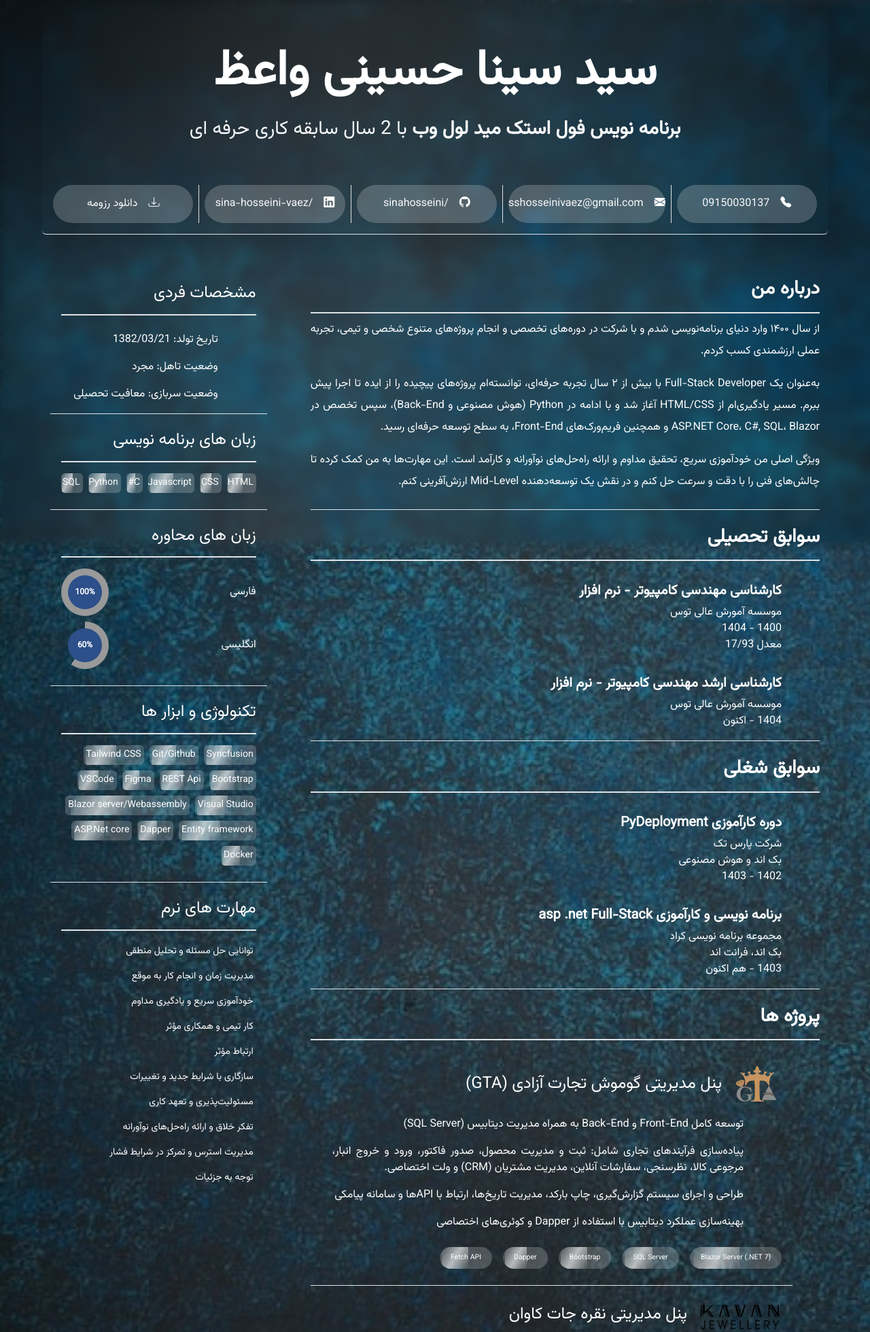
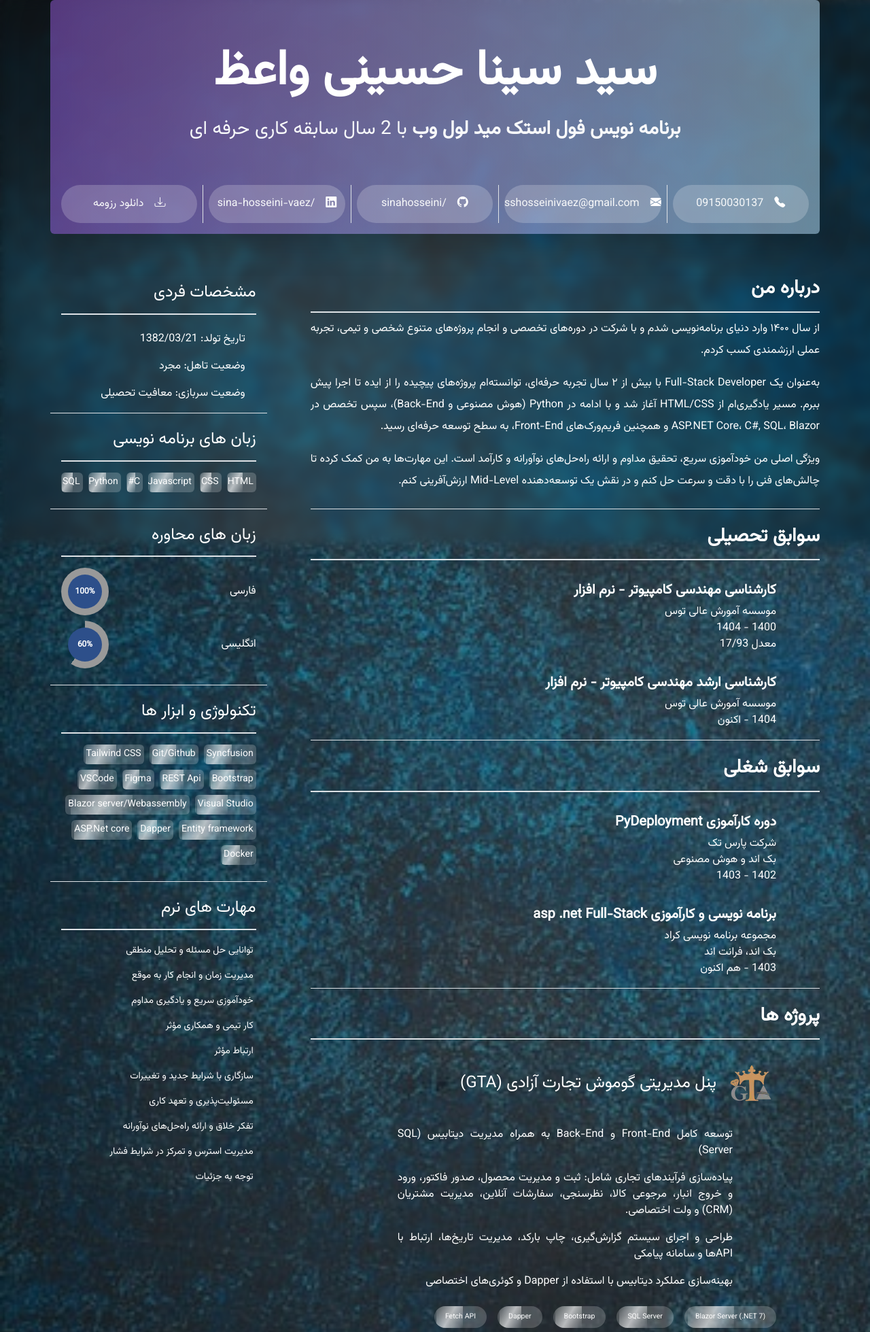
Before and after one commit to SinaHosseini/PersonaWeb, a Flask app: page / in a window 1280 px wide. Shown: the top 1959 px of the page at 68% size. Run offline with Flask 3, Linux system fonts and the light colour scheme.

Commit message:
fix spacing

```diff
--- a/static/style/style.css
+++ b/static/style/style.css
@@ -28,6 +28,10 @@ body::before {
     background-repeat: no-repeat;
     filter: blur(8px);
     z-index: -1;
+}
+
+.card.border-0.shadow-lg.text-white {
+    background: linear-gradient(90deg,rgba(155, 93, 224, 0.5) 0%, rgba(187, 225, 250, 0.51) 100%);
 }
 
 .card-contact {
--- a/templates/index.html
+++ b/templates/index.html
@@ -1,7 +1,7 @@
 {% extends 'layout.html' %}
 
 {% block content %}
-<div class="card border-0 border-bottom shadow-lg row bg-transparent text-white">
+<div class="card border-0 shadow-lg text-white">
     <div class="card-body mt-5 text-center">
         <h1 class="display-2 fw-bold">
             سید سینا حسینی واعظ
@@ -57,7 +57,7 @@
         <div class="border-bottom border-2 pb-2">
             <h4>مشخصات فردی</h4>
         </div>
-        <ul class="list-group list-group-flush">
+        <ul class="list-group list-group-flush px-0">
             <li class="list-group-item bg-transparent text-white mt-3 border-0">
                 تاریخ تولد: 1382/03/21
             </li>
@@ -74,7 +74,9 @@
             <h3 class="fw-bold pb-3 border-bottom border-2">
                 درباره من
             </h3>
-            <p class="lh-lg">از سال ۱۴۰۰ وارد دنیای برنامه‌نویسی شدم و با شرکت در دوره‌های تخصصی و انجام پروژه‌های متنوع
+            <div class="px-3 px-md-0">
+                <p class="lh-lg">از سال ۱۴۰۰ وارد دنیای برنامه‌نویسی شدم و با شرکت در دوره‌های تخصصی و انجام پروژه‌های
+                    متنوع
                     شخصی و تیمی، تجربه عملی ارزشمندی کسب کردم.
                 </p>
                 <p class="lh-lg">
@@ -84,16 +86,18 @@
                     حرفه‌ای رسید.
                 </p>
                 <p class="lh-lg">
-                ویژگی اصلی من خودآموزی سریع، تحقیق مداوم و ارائه راه‌حل‌های نوآورانه و کارآمد است. این مهارت‌ها به من
+                    ویژگی اصلی من خودآموزی سریع، تحقیق مداوم و ارائه راه‌حل‌های نوآورانه و کارآمد است. این مهارت‌ها به
+                    من
                     کمک کرده تا چالش‌های فنی را با دقت و سرعت حل کنم و در نقش یک توسعه‌دهنده Mid-Level ارزش‌آفرینی کنم.
                 </p>
+            </div>
         </div>
 
         <div class="mt-4 border-bottom pb-2">
             <h3 class="fw-bold pb-3 border-bottom border-2">
                 سوابق تحصیلی
             </h3>
-            <ul class="list-group list-group-flush">
+            <ul class="list-group list-group-flush px-3 px-md-5">
                 <li class="list-group-item bg-transparent text-white border-0 mt-3">
                     <h5 class="fw-bold">کارشناسی مهندسی کامپیوتر - نرم افزار</h5>
                     <p class="mb-0">موسسه آمورش عالی توس</p>
@@ -112,7 +116,7 @@
             <h3 class="fw-bold pb-3 border-bottom border-2">
                 سوابق شغلی
             </h3>
-            <ul class="list-group list-group-flush">
+            <ul class="list-group list-group-flush px-3 px-md-5">
                 <li class="list-group-item bg-transparent text-white border-0 mt-3">
                     <h5 class="fw-bold">دوره کارآموزی PyDeployment</h5>
                     <p class="mb-0">شرکت پارس تک</p>
@@ -132,14 +136,14 @@
             <h3 class="fw-bold pb-3 border-bottom border-2">
                 پروژه ها
             </h3>
-            <ul class="list-group list-group-flush">
+            <ul class="list-group list-group-flush px-3 px-md-5">
                 <li class="list-group-item bg-transparent text-white mt-3">
                     <div class="d-flex flex-column flex-md-row align-items-center gap-3">
                         <img src="../static/images/GTA.webp" alt="gta logo"
                             class="img-thumbnail bg-transparent border-0">
                         <h4 class="text-nowrap">پنل مدیریتی گوموش تجارت آزادی (GTA)</h4>
                     </div>
-                    <ul class="list-group list-group-flush text-justify">
+                    <ul class="list-group list-group-flush text-justify mt-3 px-0 px-md-5">
                         <li class="list-group-item bg-transparent text-white border-0">
                             توسعه کامل Front-End و Back-End به همراه مدیریت دیتابیس (SQL Server)
                         </li>
@@ -173,12 +177,12 @@
                     </div>
                 </li>
                 <li class="list-group-item bg-transparent text-white mt-3">
-                    <div class="d-flex flex-column flex-md-row  align-items-center gap-3">
+                    <div class="d-flex flex-column flex-md-row align-items-center gap-3">
                         <img src="../static/images/kavan.png" alt="kavan logo"
                             class="img-thumbnail bg-transparent border-0">
                         <h4 class="text-nowrap">پنل مدیریتی نقره جات کاوان</h4>
                     </div>
-                    <ul class="list-group list-group-flush text-justify">
+                    <ul class="list-group list-group-flush text-justify mt-3 px-0 px-md-5">
                         <li class="list-group-item bg-transparent text-white border-0">
                             توسعه کامل Front-End و Back-End به همراه مدیریت دیتابیس (SQL Server)
                         </li>
@@ -234,7 +238,7 @@
                             class="img-thumbnail bg-transparent border-0">
                         <h4 class="text-nowrap">وبسایت فروشگاهی نقره جات کاوان</h4>
                     </div>
-                    <ul class="list-group list-group-flush text-justify">
+                    <ul class="list-group list-group-flush text-justify mt-3 px-0 px-md-5">
                         <li class="list-group-item bg-transparent text-white border-0">
                             توسعه کامل Front-End و Back-End به همراه مدیریت دیتابیس (SQL Server)
                         </li>
@@ -279,12 +283,12 @@
                     </div>
                 </li>
                 <li class="list-group-item bg-transparent text-white mt-3">
-                    <div class="d-flex flex-column flex-md-row  align-items-center gap-3">
+                    <div class="d-flex flex-column flex-md-row align-items-center gap-3">
                         <img src="../static/images/zaerin.png" alt="zaerin logo" width="100"
                             class="img-thumbnail bg-transparent border-0">
                         <h4 class="text-nowrap">پنل مدیریتی زائرین پیاده حضرت رضا (ع)</h4>
                     </div>
-                    <ul class="list-group list-group-flush text-justify">
+                    <ul class="list-group list-group-flush text-justify mt-3 px-0 px-md-5">
                         <li class="list-group-item bg-transparent text-white border-0">
                             توسعه Back-End و Front-End همراه با طراحی دیتابیس در SQL Server
                         </li>
@@ -314,12 +318,12 @@
                     </div>
                 </li>
                 <li class="list-group-item bg-transparent text-white mt-3">
-                    <div class="d-flex flex-column flex-md-row  align-items-center gap-3">
+                    <div class="d-flex flex-column flex-md-row align-items-center gap-3">
                         <img src="../static/images/toos.jpg" alt="logo toos" width="100"
-                            class="img-thumbnail bg-transparent border-0">
+                            class="img-thumbnail bg-transparent rounded-circle border-0">
                         <h4>سامانه راگیری الکترونیک موسسه آموزش عالی توس</h4>
                     </div>
-                    <ul class="list-group list-group-flush text-justify">
+                    <ul class="list-group list-group-flush text-justify mt-3 px-0 px-md-5">
                         <li class="list-group-item bg-transparent text-white border-0">
                             طراحی و توسعه Back-End همراه با پیاده‌سازی معماری پروژه بر اساس Clean Architecture
                         </li>
@@ -361,7 +365,7 @@
                 <div class="border-bottom border-2 pb-2">
                     <h4>مشخصات فردی</h4>
                 </div>
-                <ul class="list-group list-group-flush">
+                <ul class="list-group list-group-flush px-0">
                     <li class="list-group-item bg-transparent text-white mt-3 border-0">
                         تاریخ تولد: 1382/03/21
                     </li>
```
Lines whose indentation alone changed are shown as unchanged.
